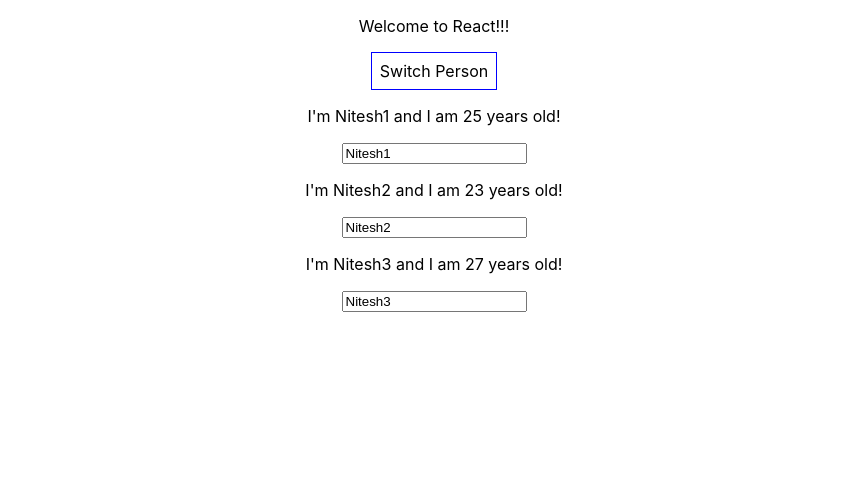
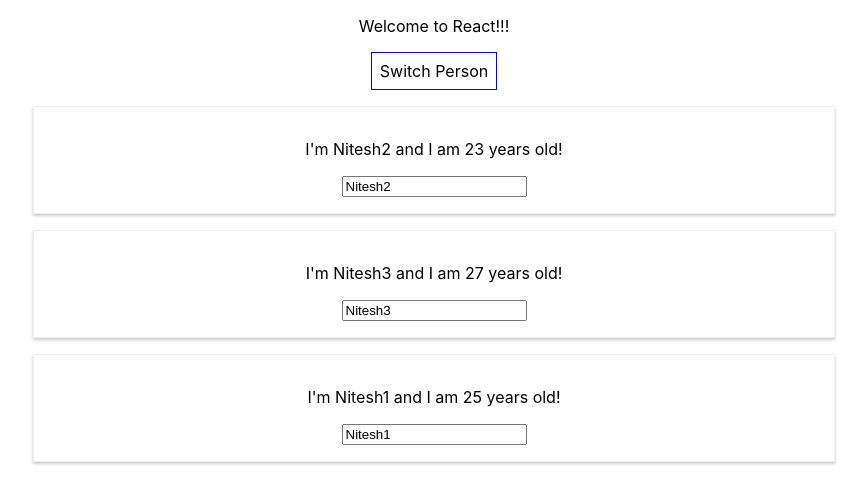
Before and after one commit to Mishrani/Person, a React (Create React App) app: page / in a window 1280 px wide. Both pictures are taken after a click on the button "Switch Person". Shown: the top 504 px of the page, without its empty margins (206-1073 px from the left). Built offline with nearby package versions, Linux system fonts and the light colour scheme.

Commit message:
Listing done

```diff
--- a/src/App.js
+++ b/src/App.js
@@ -1,39 +1,45 @@
 import React, {Component} from 'react';
 import './App.css';
-import Person from './Components/Person/Person';;
+import Person from './Components/Person/Person';
 
 class App extends Component{
 
     state = {
         persons: [
-            {name: 'Nitesh1', age: 25},
-            {name: 'Nitesh2', age: 23},
-            {name: 'Nitesh3', age: 27}
+          {id: "qwuy1", name: 'Nitesh2', age: 23},
+          {id: "bjcbek1", name: 'Nitesh3', age: 27},
+          {id: "qweer", name: 'Nitesh1', age: 25},
         ],
         otherState: "Some Other Value",
         showPersons: false
     }
-    switchNameHandler = (newName) => {
-        console.log("switch Handler");
+    // switchNameHandler = (newName) => {
+    //     console.log("switch Handler");
+    //     this.setState ( {
+    //         persons: [
+    //             {name: newName, age: 25},
+    //             {name: 'Nitesh5', age: 23},
+    //             {name: 'Nitesh6', age: 27}
+    //         ] })}
 
-        this.setState ( {
-            persons: [
-                {name: newName, age: 25},
-                {name: 'Nitesh5', age: 23},
-                {name: 'Nitesh6', age: 27}
-            ] })}
+            nameChangedHandler = ( event, id ) => {
+              const personIndex = this.state.persons.findIndex(p => {
+                return p.id === id;
+              });
 
-        nameChangedHandler = (event) => {
-            console.log("name changed handler");
+              const person = {
+                ...this.state.persons[personIndex]
+              };
 
-            this.setState ( {
-                persons: [
-                    {name: "Max!!!", age: 25},
-                    {name: event.target.value, age: 23},
-                    {name: 'Nitesh6', age: 27}
-                ]
-            })
-        }
+              // const person = Object.assign({}, this.state.persons[personIndex]);
+
+              person.name = event.target.value;
+
+              const persons = [...this.state.persons];
+              persons[personIndex] = person;
+
+              this.setState( {persons: persons} );
+            }
 
         togglePersonsHandler = () => {
             console.log("togglePersonsHandler done");
@@ -41,7 +47,14 @@ class App extends Component{
           console.log(doesShow);
           this.setState({showPersons : !doesShow});
           console.log(doesShow);
+        }
 
+        deletePersonHandler = (personIndex) =>{
+          // const persons = this.state.persons;
+          // const persons = this.state.persons.slice();
+          const persons = [...this.state.persons];
+          persons.splice(personIndex,1);
+          this.setState({persons:persons})
         }
 
     render() {
@@ -55,24 +68,18 @@ class App extends Component{
 
         let persons = null;
         if (this.state.showPersons){
-            persons = (<div>
-                <Person
-                  name={this.state.persons[0].name}
-                  age={this.state.persons[0].age} >
-                </Person>
-
-                <Person
-                  name={this.state.persons[1].name}
-                  age={this.state.persons[1].age}
-                  click = {this.switchNameHandler.bind(this,"Max!")}
-                  changed={this.nameChangedHandler}>
-                </Person>
-
-                <Person
-                  name={this.state.persons[2].name}
-                  age={this.state.persons[2].age}>
-                </Person>
-              </div>);
+            persons = (
+            <div>
+              {this.state.persons.map((person, index) => {
+                return <Person
+                name={person.name}
+                age={person.age}
+                key={person.id}
+                // click={this.deletePersonHandler}/>
+                click={()=>this.deletePersonHandler(index)}
+                changed={(event)=>this.nameChangedHandler(event,person.id)}/>
+              })}
+            </div>);
         }
         return(
             <div className="App">
@@ -100,7 +107,6 @@ class App extends Component{
                   age={this.state.persons[2].age}>
                 </Person>
               </div> : null } */}
-
             </div>
         );
     }
--- /dev/null
+++ b/src/Components/Person/Person.css
@@ -0,0 +1,8 @@
+.Person {
+    width: 60%;
+    margin: 16px auto;
+    border: 1px solid #eee;
+    box-shadow: 0 2px 3px #ccc;
+    padding: 16px;
+    text-align: center;
+}
--- a/src/Components/Person/Person.js
+++ b/src/Components/Person/Person.js
@@ -1,8 +1,9 @@
 import React from 'react';
+import './Person.css';
 
 const person = ( props ) => {
     return (
-        <div>
+        <div className="Person">
             <p onClick={props.click}>I'm {props.name} and I am {props.age} years old!</p>
             <p>{props.children}</p>
             <input type="text" onChange={props.changed} value={props.name} />
```
